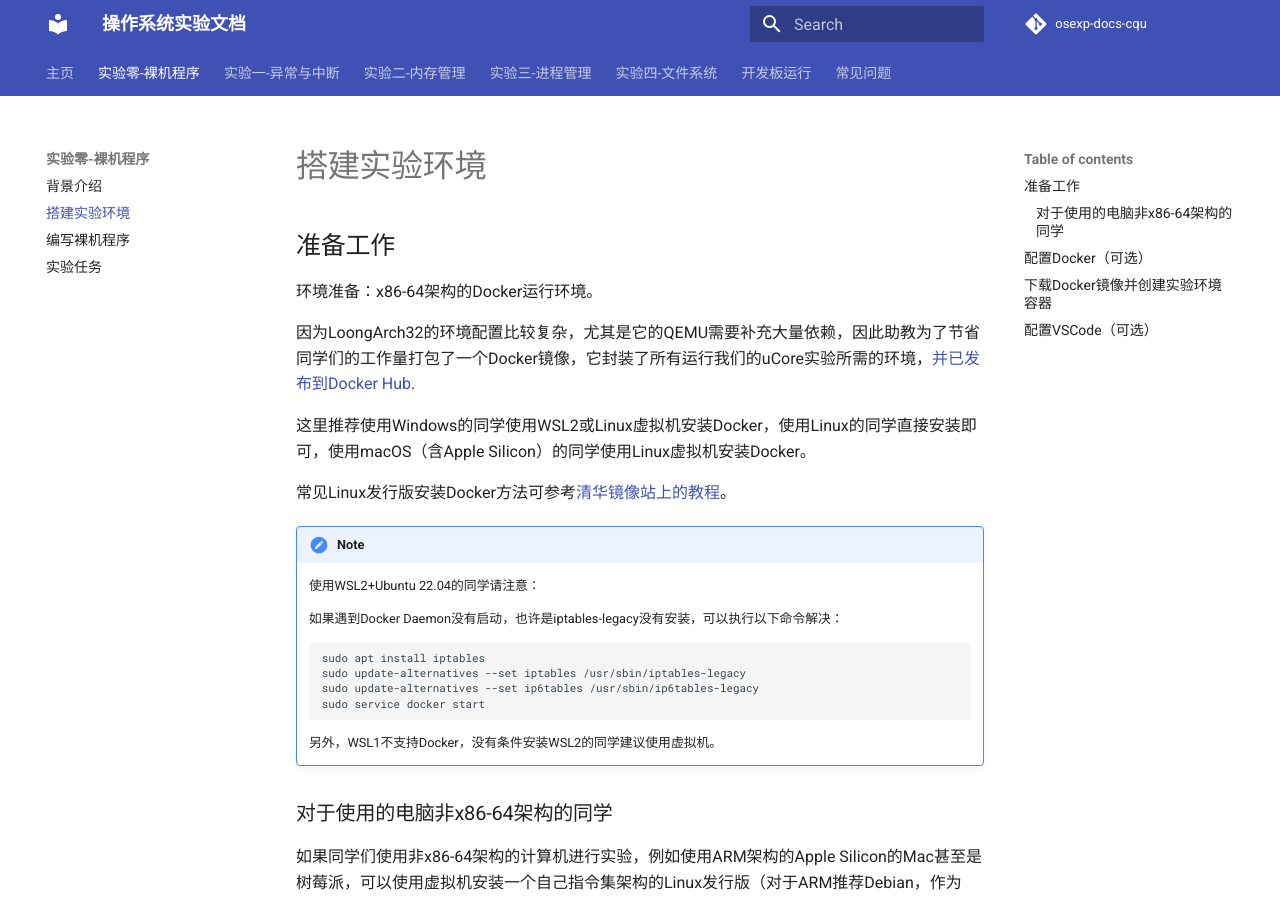
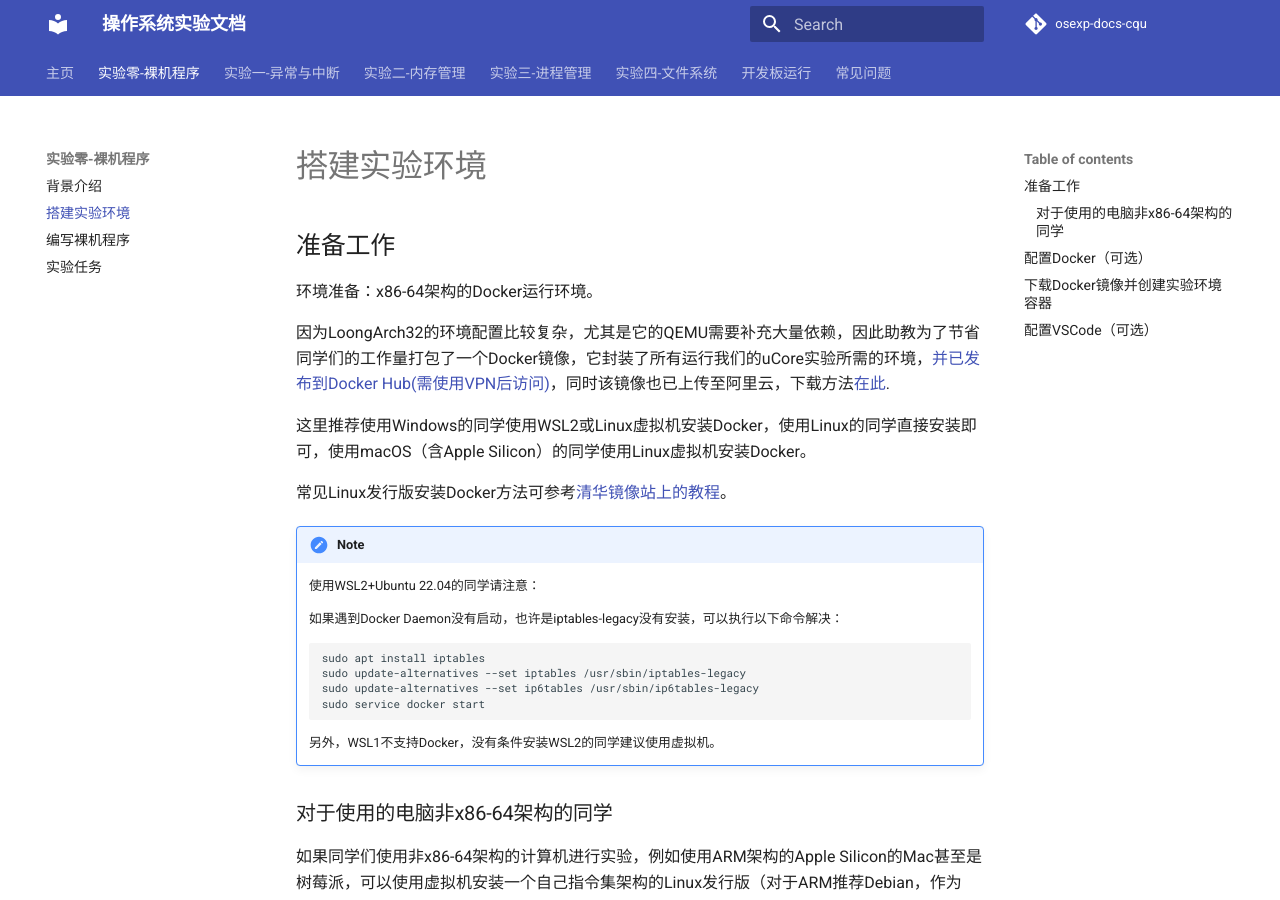
Before and after one commit to CQU-CS-LABs/osexp-docs-cqu, an MkDocs documentation site: the page built from docs/lab0/setup.md, in a window 1280 px wide and 900 px high. Built offline with MkDocs 1.6.1 and Material for MkDocs 9.7.7, drawn with Linux system fonts in a browser that asks for light colours; comment, search, counter and statistics services are not loaded.

Commit message:
Update setup.md

```diff
--- a/docs/lab0/setup.md
+++ b/docs/lab0/setup.md
@@ -2,7 +2,7 @@
 
 环境准备：x86-64架构的Docker运行环境。
 
-因为LoongArch32的环境配置比较复杂，尤其是它的QEMU需要补充大量依赖，因此助教为了节省同学们的工作量打包了一个Docker镜像，它封装了所有运行我们的uCore实验所需的环境，[并已发布到Docker Hub](https://hub.docker.com/r/chenyy/la32r-env).
+因为LoongArch32的环境配置比较复杂，尤其是它的QEMU需要补充大量依赖，因此助教为了节省同学们的工作量打包了一个Docker镜像，它封装了所有运行我们的uCore实验所需的环境，[并已发布到Docker Hub(需使用VPN后访问)](https://hub.docker.com/r/chenyy/la32r-env)，同时该镜像也已上传至阿里云，下载方法[在此](https://gitee.com/xuguochao/la32r-env).
 
 这里推荐使用Windows的同学使用WSL2或Linux虚拟机安装Docker，使用Linux的同学直接安装即可，使用macOS（含Apple Silicon）的同学使用Linux虚拟机安装Docker。
 
```
